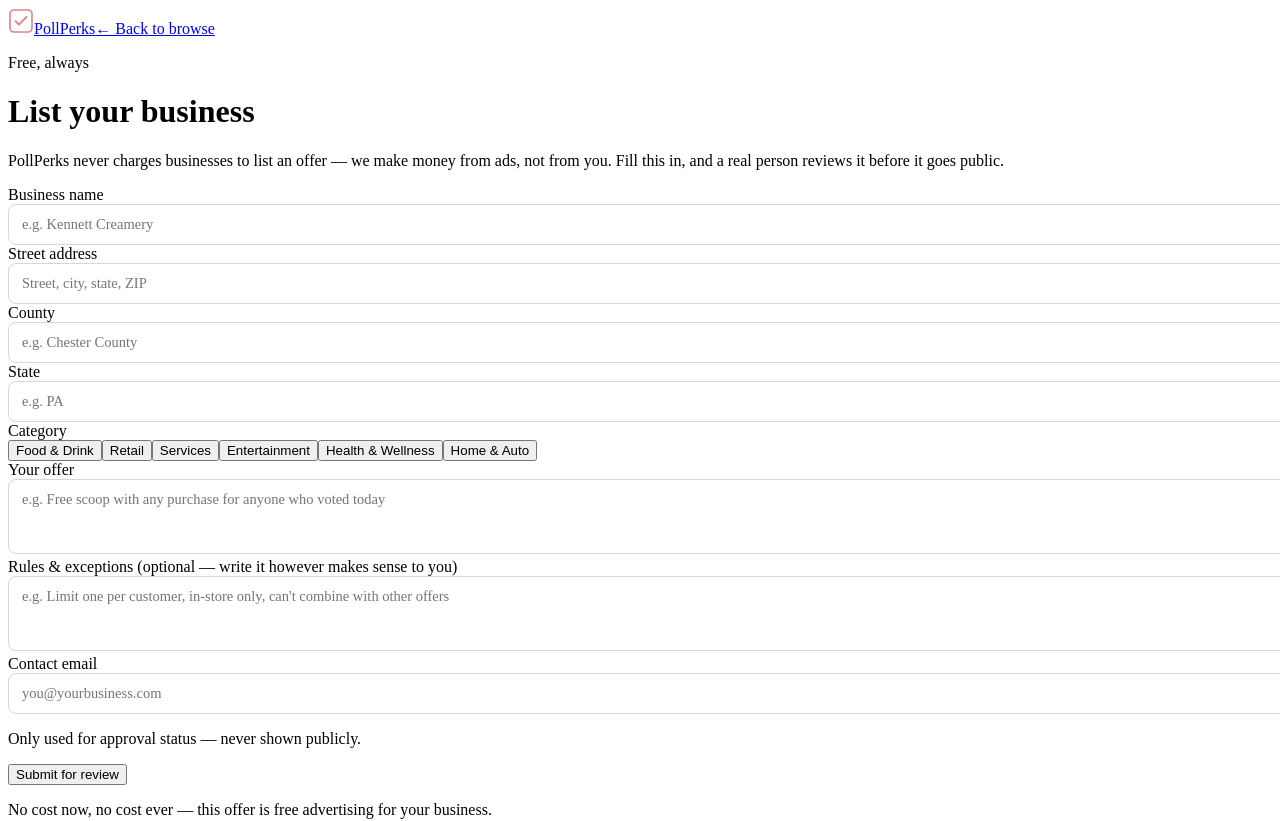
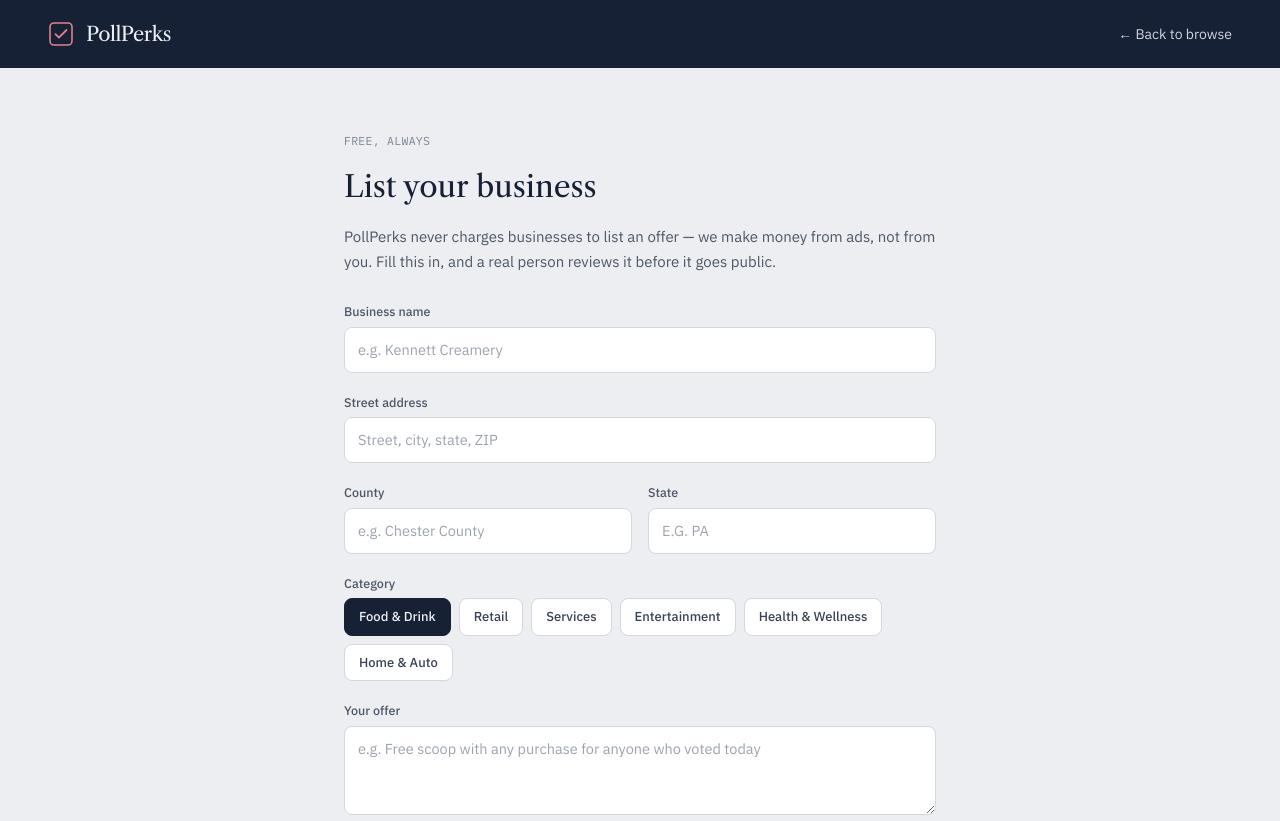
Before and after one commit to Poll-Perks/Poll-Perks-US, a Next.js app: page /list-your-business in a window 1280 px wide. Shown: the top 821 px of the page. Built offline with nearby package versions, Linux system fonts and the light colour scheme; no server answers.

Commit message:
Add files via upload

```diff
--- /dev/null
+++ b/app/layout.tsx
@@ -0,0 +1,54 @@
+import type { Metadata } from "next";
+import Script from "next/script";
+import { Libre_Caslon_Text, IBM_Plex_Sans, IBM_Plex_Mono } from "next/font/google";
+import "./globals.css";
+
+const caslon = Libre_Caslon_Text({
+  subsets: ["latin"],
+  weight: ["400", "700"],
+  variable: "--font-caslon",
+  display: "swap",
+});
+
+const plexSans = IBM_Plex_Sans({
+  subsets: ["latin"],
+  weight: ["400", "500", "600"],
+  variable: "--font-plex-sans",
+  display: "swap",
+});
+
+const plexMono = IBM_Plex_Mono({
+  subsets: ["latin"],
+  weight: ["400", "500"],
+  variable: "--font-plex-mono",
+  display: "swap",
+});
+
+export const metadata: Metadata = {
+  title: "PollPerks",
+  description: "Free local deals for anyone who shows up and votes — nationwide, county by county.",
+};
+
+// Only loads the AdSense script once NEXT_PUBLIC_ADSENSE_CLIENT_ID is
+// set (in Vercel's environment variables) — i.e. once you actually
+// have an approved AdSense account and a real publisher ID. Until
+// then this renders nothing, and the site behaves exactly as before.
+const adsenseClientId = process.env.NEXT_PUBLIC_ADSENSE_CLIENT_ID;
+
+export default function RootLayout({ children }: { children: React.ReactNode }) {
+  return (
+    <html lang="en" className={`${caslon.variable} ${plexSans.variable} ${plexMono.variable}`}>
+      <head>
+        {adsenseClientId && (
+          <Script
+            async
+            src={`https://pagead2.googlesyndication.com/pagead/js/adsbygoogle.js?client=${adsenseClientId}`}
+            crossOrigin="anonymous"
+            strategy="afterInteractive"
+          />
+        )}
+      </head>
+      <body className="font-sans">{children}</body>
+    </html>
+  );
+}
```
